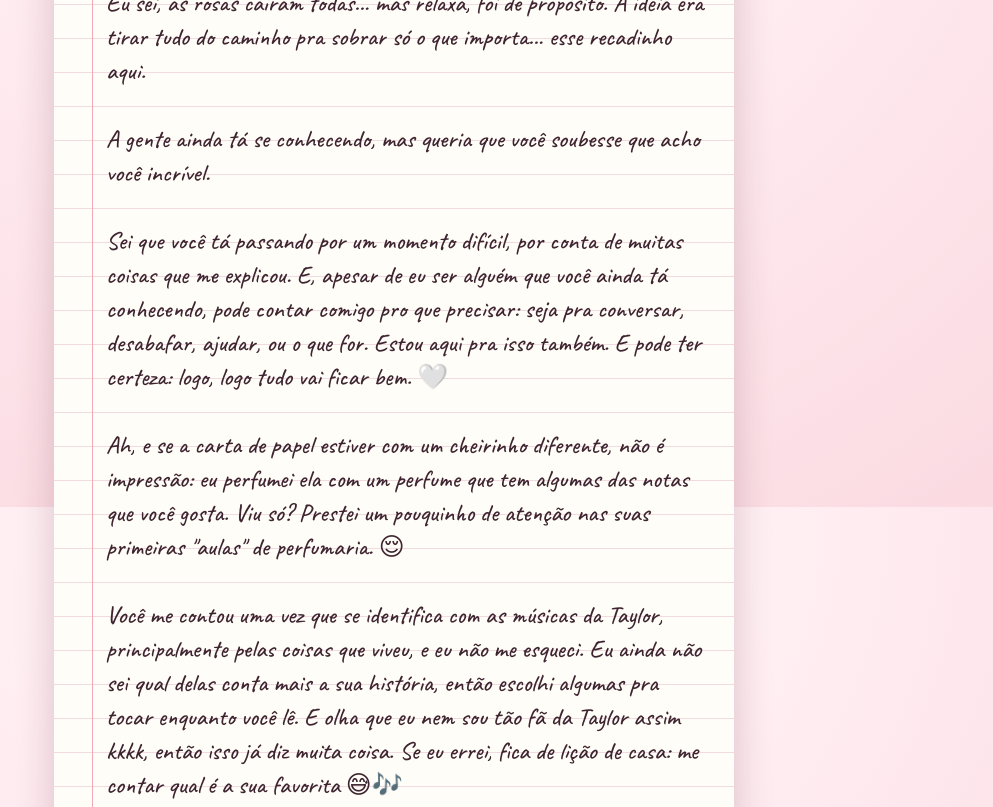
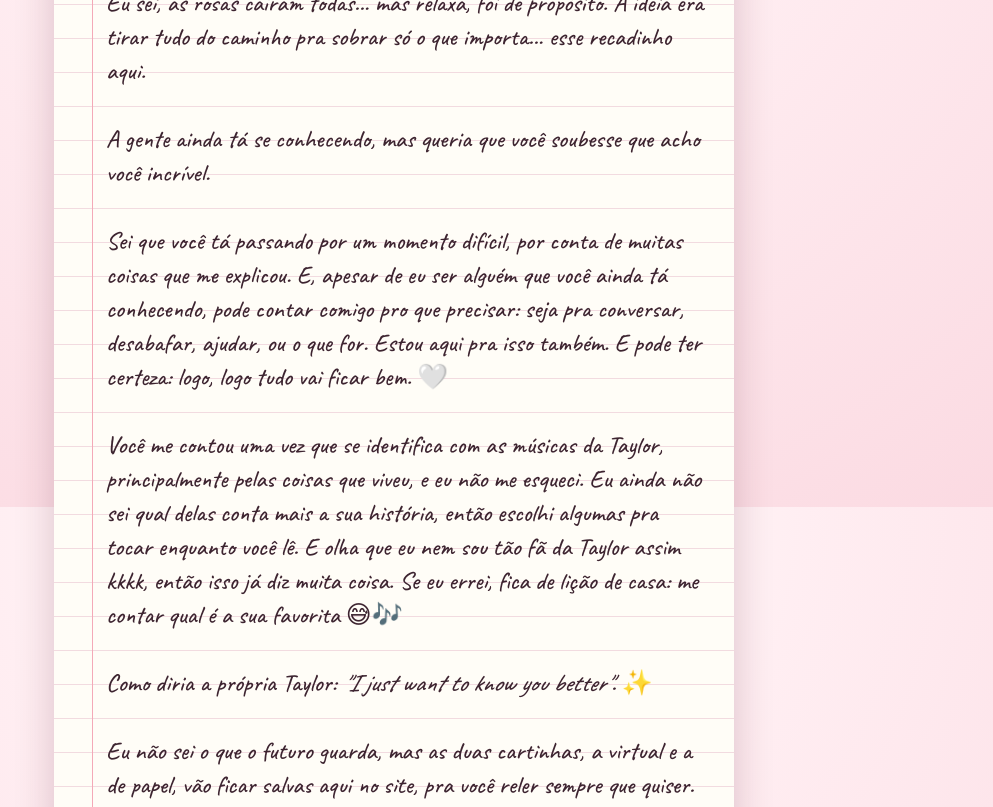
Before and after one commit to NickolasCorrea/portfolio, a plain HTML site: page dina.html in a window 1280 px wide. Shown: the part 293-1100 px from the top of the page, without its empty margins (246-1239 px from the left). Drawn offline with nearby package versions, Linux system fonts and the light colour scheme; a web font is replaced by a local one.

Commit message:
Remove parágrafo do perfume da carta virtual

```diff
--- a/dina.html
+++ b/dina.html
@@ -442,10 +442,6 @@
                     apesar de eu ser alguém que você ainda tá conhecendo, pode contar comigo pro que precisar: seja
                     pra conversar, desabafar, ajudar, ou o que for. Estou aqui pra isso também. E pode ter certeza: logo, logo tudo vai ficar bem. 🤍</p>
 
-                <p>Ah, e se a carta de papel estiver com um cheirinho diferente, não é impressão: eu perfumei ela com
-                    um perfume que tem algumas das notas que você gosta. Viu só? Prestei um pouquinho de atenção nas
-                    suas primeiras "aulas" de perfumaria. 😌</p>
-
                 <p>Você me contou uma vez que se identifica com as músicas da Taylor, principalmente pelas coisas que
                     viveu, e eu não me esqueci. Eu ainda não sei qual delas conta mais a sua história, então escolhi
                     algumas pra tocar enquanto você lê. E olha que eu nem sou tão fã da Taylor assim kkkk, então
```
Also changed, not shown: dina0.html (+0 -4 lines), 1 other file.
